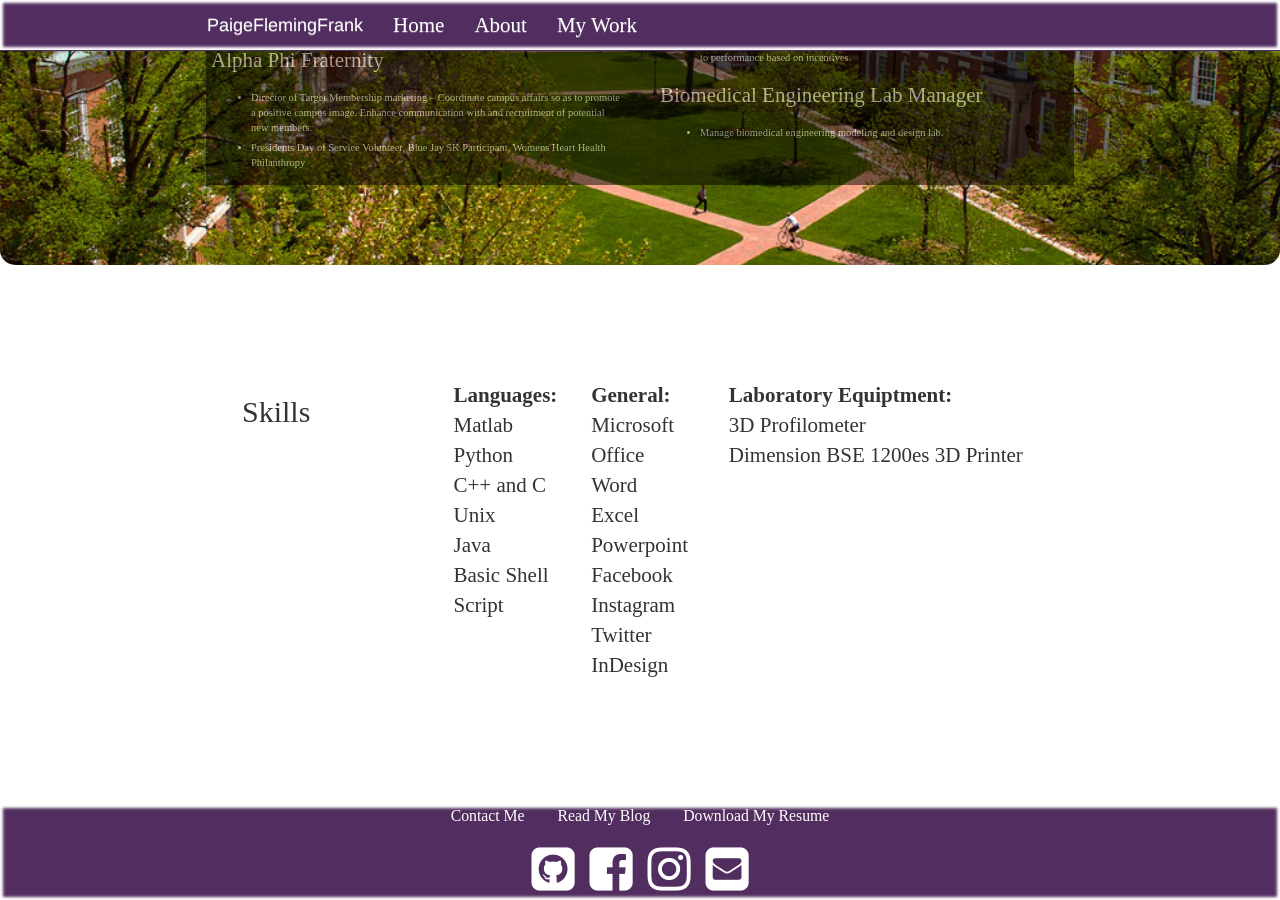
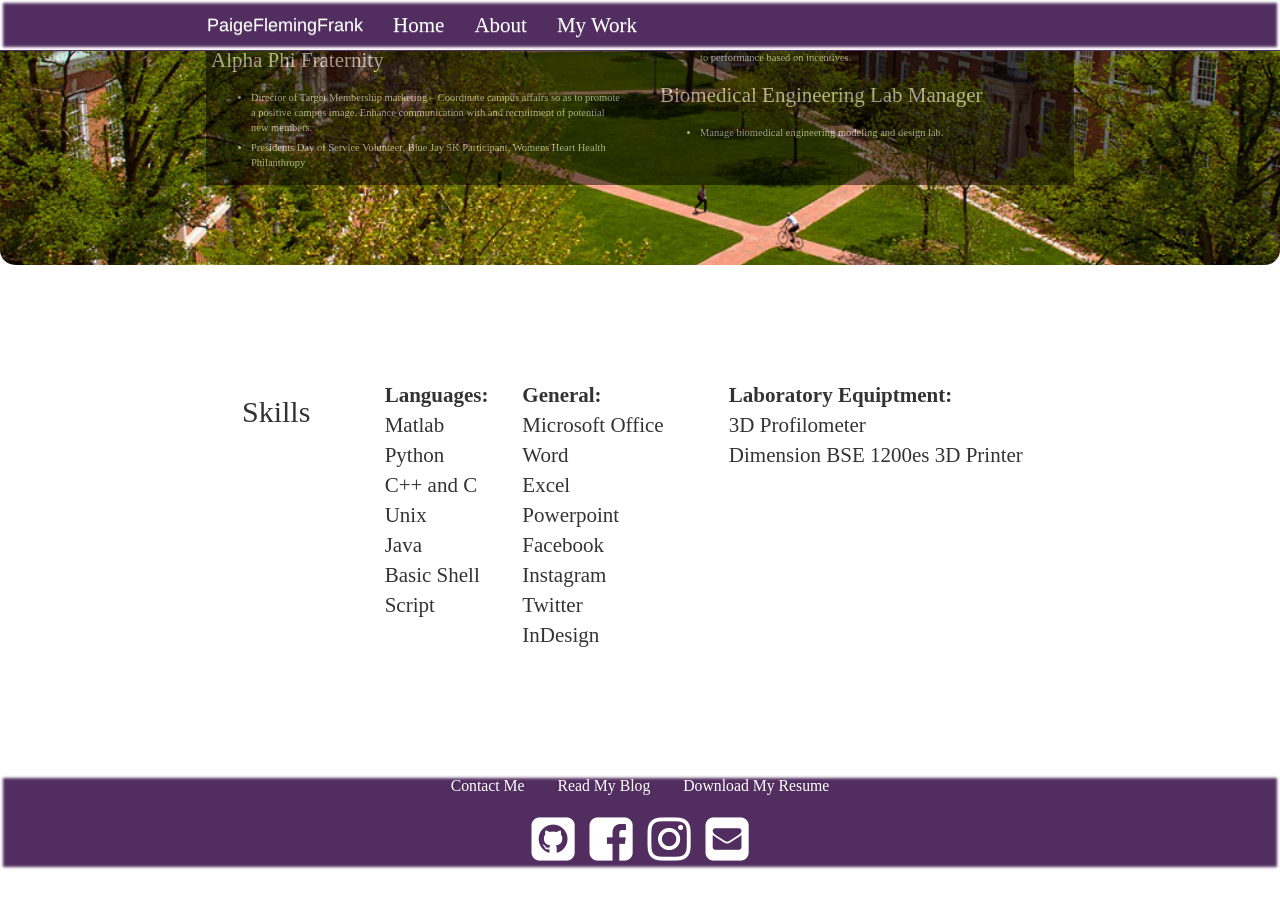
Before and after one commit to pfrank7/pfrank7.github.io, a Jekyll site: the page built from CV.html, in a window 1280 px wide and 900 px high, scrolled down 1298 px. Built offline with Jekyll 4.4.1, drawn with Linux system fonts in a browser that asks for light colours; nearby versions of some CDN libraries; after the commit the page ends 2168 px from its top, so only the background shows below that.

Commit message:
Update CV.html

```diff
--- a/CV.html
+++ b/CV.html
@@ -129,13 +129,13 @@ title: Paige Frank
 	<div class = "jumbotron" style = "background-color:white;background-image:none; padding:50px;">
 		<div class = "container" id = "margin">
 			<div class = "row">
-				<div class = "col-sm-3">
+				<div class = "col-sm-2">
 				<h2 style = "text-align:left;">Skills</h2>
 				</div>
 				<div class = "col-sm-2">
 					<p class= "paragraph"> <b>Languages:</b><br/>Matlab<br/>Python<br/>C++ and C<br/>Unix<br/>Java<br/>Basic Shell Script<br/></p>
 				</div>
-				<div class = "col-sm-2">
+				<div class = "col-sm-3">
 					<p class = "paragraph"> <b>General:</b><br/>Microsoft Office Word<br/>Excel<br/>Powerpoint<br/>Facebook<br/>Instagram<br/>Twitter<br/>InDesign</p>
 				</div>
 				<div class = "col-sm-5">
```
